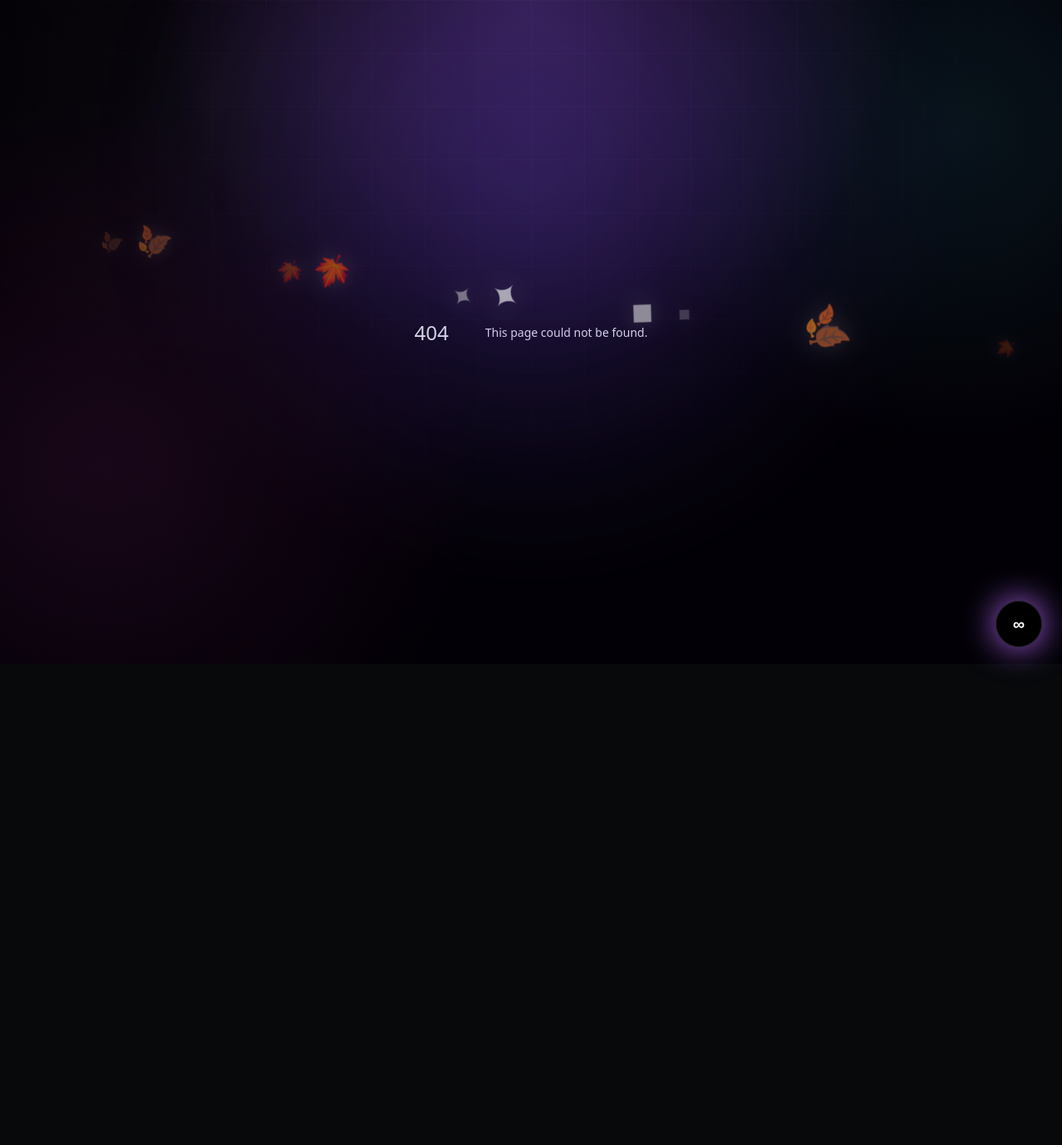
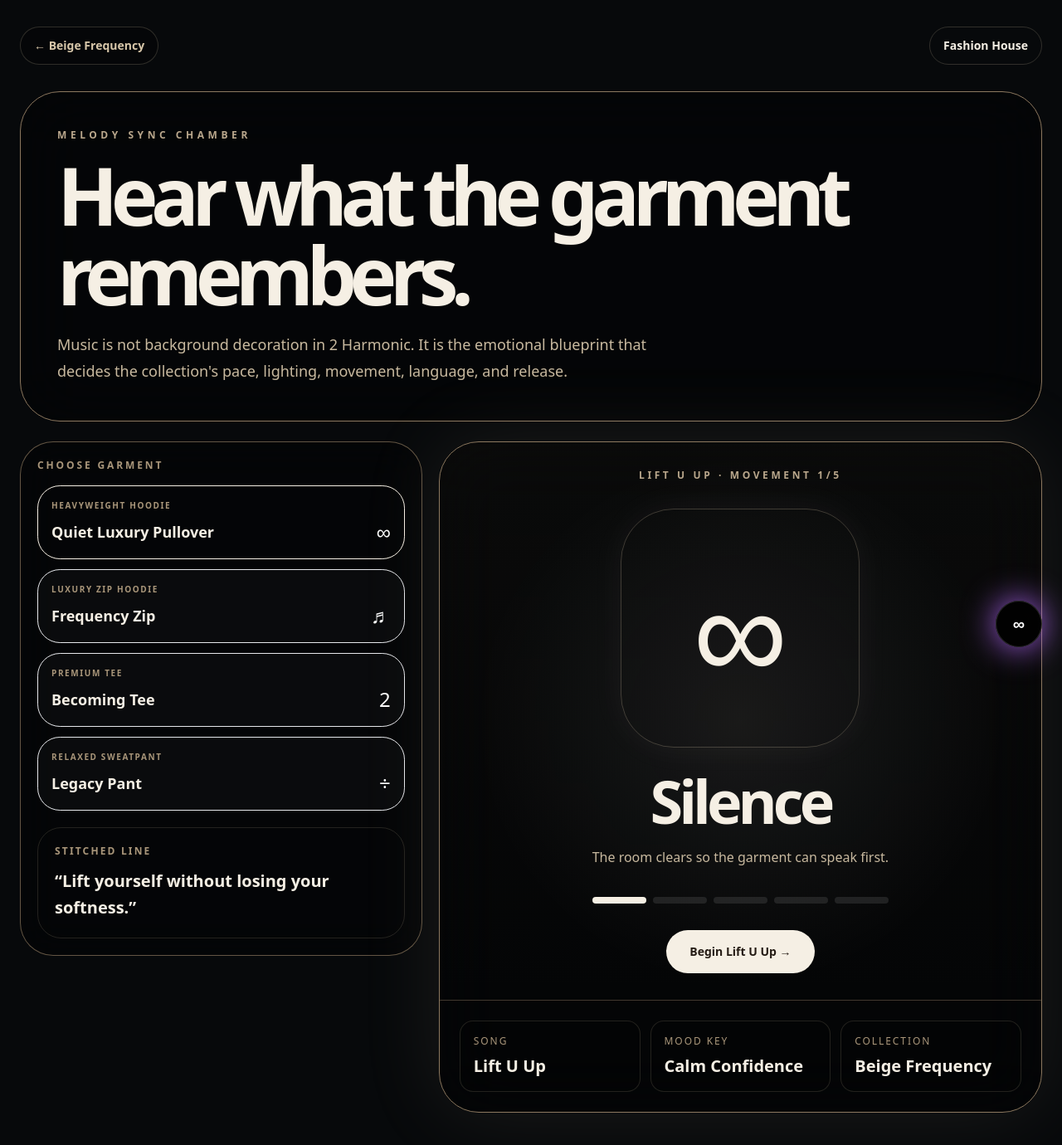
Before and after one commit to thatsmelodic/harmonic-os, a Next.js app: page /worlds/two-harmonic/melody-sync in a window 1280 px wide. Before the commit this address had no page. Shown: the top 1380 px of the page at 83% size. Before the commit the page ends 800 px from the top, so only its background shows below. Built offline with nearby package versions, Linux system fonts and the light colour scheme.

Commit message:
Build symbolic 2 Harmonic Melody Sync experience

```diff
--- /dev/null
+++ b/app/worlds/two-harmonic/melody-sync/page.tsx
@@ -0,0 +1,78 @@
+'use client';
+
+import Link from 'next/link';
+import { useMemo, useState } from 'react';
+import { beigeGarments } from '@/data/two-harmonic-universe';
+import { WorldCopy } from '@/components/studio/WorldCopy';
+
+const beats = [
+  { label: 'Silence', note: 'The room clears so the garment can speak first.' },
+  { label: 'Pulse', note: 'A low rhythm wakes the stitched heart and hardware.' },
+  { label: 'Lift', note: 'The melody rises while the garment moves into light.' },
+  { label: 'Memory', note: 'Lyrics become fragments around the piece.' },
+  { label: 'Frequency', note: 'Song, garment, and meaning resolve into one release.' },
+];
+
+export default function MelodySyncPage() {
+  const [activeIndex, setActiveIndex] = useState(0);
+  const [isPlaying, setIsPlaying] = useState(false);
+  const [garmentIndex, setGarmentIndex] = useState(0);
+  const garment = beigeGarments[garmentIndex];
+  const beat = beats[activeIndex];
+  const intensity = useMemo(() => 18 + activeIndex * 16, [activeIndex]);
+
+  const advance = () => {
+    setIsPlaying(true);
+    setActiveIndex((current) => Math.min(beats.length - 1, current + 1));
+  };
+
+  return (
+    <main className="two-harmonic-world relative min-h-screen overflow-hidden px-4 py-8 pb-28 sm:px-6" data-world-shell>
+      <div className="absolute inset-0 -z-30 transition-all duration-700" style={{ background: `radial-gradient(circle at center,rgba(245,239,228,${intensity / 160}),transparent 30rem),radial-gradient(circle at 75% 30%,rgba(111,90,69,.24),transparent 25rem),linear-gradient(145deg,#0c0907,#231a13 55%,#090706)` }} />
+      <div className="absolute inset-0 -z-20 opacity-30" style={{ backgroundImage: 'repeating-linear-gradient(90deg,transparent 0 44px,rgba(216,199,170,.05) 45px 46px)' }} />
+      <div className="pointer-events-none absolute inset-0 -z-10 overflow-hidden">{['♪','♬','∞','2','♩','÷'].map((symbol, index) => <span key={symbol} className="absolute transition-all duration-700" style={{ left: `${12 + index * 14}%`, top: `${18 + (index % 3) * 24}%`, fontSize: `${28 + activeIndex * 6}px`, opacity: isPlaying ? .08 + activeIndex * .025 : .03, transform: `translateY(${isPlaying ? -activeIndex * (8 + index) : 0}px)` }}>{symbol}</span>)}</div>
+
+      <div className="mx-auto max-w-7xl">
+        <nav className="mb-8 flex flex-wrap items-center justify-between gap-3">
+          <Link href="/worlds/two-harmonic/collections" className="rounded-full border border-[#d8c7aa]/20 bg-black/25 px-4 py-3 text-sm font-black text-[#d8c7aa]">← Beige Frequency</Link>
+          <Link href="/worlds/two-harmonic" className="rounded-full border border-[#d8c7aa]/20 bg-[#d8c7aa]/8 px-4 py-3 text-sm font-black text-[#f5efe4]">Fashion House</Link>
+        </nav>
+
+        <header className="rounded-[3rem] border border-[#8c785f] bg-black/35 p-7 backdrop-blur-2xl sm:p-11">
+          <p className="text-xs font-black uppercase tracking-[.38em] text-[#b9a78c]">Melody Sync Chamber</p>
+          <h1 className="mt-4 text-6xl font-black tracking-[-.09em] text-[#f5efe4] sm:text-8xl"><WorldCopy world="two-harmonic" field="melodyTitle" fallback="Hear what the garment remembers." /></h1>
+          <p className="mt-5 max-w-3xl text-lg leading-8 text-[#c8b99f]"><WorldCopy world="two-harmonic" field="melodyDescription" fallback="Music is not background decoration in 2 Harmonic. It is the emotional blueprint that decides the collection's pace, lighting, movement, language, and release." /></p>
+        </header>
+
+        <section className="mt-6 grid gap-5 lg:grid-cols-[.8fr_1.2fr]">
+          <aside className="h-fit rounded-[2.5rem] border border-[#8c785f]/70 bg-black/35 p-5 backdrop-blur-xl lg:sticky lg:top-5">
+            <p className="text-xs font-black uppercase tracking-[.24em] text-[#a9967a]">Choose Garment</p>
+            <div className="mt-4 grid gap-3">{beigeGarments.map((item, index) => <button key={item.slug} onClick={() => { setGarmentIndex(index); setActiveIndex(0); setIsPlaying(false); }} className={`rounded-[1.7rem] border p-4 text-left ${garmentIndex === index ? 'border-[#f5efe4] bg-[#d8c7aa]/12' : 'border-white/8 bg-white/[.025]'}`}><p className="text-[10px] font-black uppercase tracking-[.16em] text-[#a9967a]">{item.type}</p><div className="mt-2 flex items-center justify-between gap-4"><h2 className="text-lg font-black text-[#f5efe4]">{item.name}</h2><span className="text-2xl">{item.symbol}</span></div></button>)}</div>
+            <div className="mt-5 rounded-[1.8rem] border border-[#d8c7aa]/15 bg-[#d8c7aa]/6 p-5"><p className="text-xs font-black uppercase tracking-[.18em] text-[#a9967a]">Stitched Line</p><p className="mt-3 text-xl font-black leading-8 text-[#f5efe4]">“{garment.lyric}”</p></div>
+          </aside>
+
+          <article className="overflow-hidden rounded-[3rem] border border-[#8c785f] bg-black/40 shadow-[0_0_100px_rgba(216,199,170,.1)] backdrop-blur-2xl">
+            <div className="relative grid min-h-[650px] place-items-center overflow-hidden p-8 text-center">
+              <div className="absolute inset-0 transition-all duration-700" style={{ background: `radial-gradient(circle,rgba(245,239,228,${.08 + activeIndex * .035}),transparent ${20 + activeIndex * 3}rem),linear-gradient(to bottom,rgba(111,90,69,${.06 + activeIndex * .03}),transparent)` }} />
+              <div className="relative z-10 max-w-3xl">
+                <p className="text-xs font-black uppercase tracking-[.3em] text-[#b9a78c]">Lift U Up · Movement {activeIndex + 1}/{beats.length}</p>
+                <div className={`mx-auto mt-8 grid h-72 w-72 place-items-center rounded-[4rem] border border-[#d8c7aa]/25 bg-[#d8c7aa]/8 text-[10rem] text-[#f5efe4] transition-all duration-700 ${isPlaying ? 'scale-105' : ''}`} style={{ boxShadow: `0 0 ${40 + activeIndex * 18}px rgba(245,239,228,${.05 + activeIndex * .025})` }}>{garment.symbol}</div>
+                <h2 className="mt-7 text-5xl font-black tracking-[-.07em] text-[#f5efe4] sm:text-7xl">{beat.label}</h2>
+                <p className="mx-auto mt-4 max-w-xl text-base leading-8 text-[#c8b99f]">{beat.note}</p>
+
+                <div className="mx-auto mt-8 flex max-w-2xl gap-2">{beats.map((_, index) => <div key={index} className="h-2 flex-1 rounded-full transition-all" style={{ background: index <= activeIndex ? '#f5efe4' : 'rgba(255,255,255,.1)' }} />)}</div>
+
+                <div className="mt-8 flex flex-wrap justify-center gap-3">
+                  {activeIndex > 0 && <button onClick={() => setActiveIndex((value) => Math.max(0, value - 1))} className="rounded-full border border-[#d8c7aa]/20 bg-black/20 px-6 py-4 text-sm font-black text-[#d8c7aa]">Previous Movement</button>}
+                  {activeIndex < beats.length - 1 ? <button onClick={advance} className="rounded-full bg-[#f5efe4] px-7 py-4 text-sm font-black text-[#241b14]">{isPlaying ? 'Continue the Song →' : 'Begin Lift U Up →'}</button> : <Link href="/worlds/two-harmonic/collections" className="rounded-full bg-[#f5efe4] px-7 py-4 text-sm font-black text-[#241b14]">Enter the Collection</Link>}
+                </div>
+              </div>
+            </div>
+
+            <div className="grid gap-3 border-t border-[#8c785f]/45 p-6 sm:grid-cols-3"><div className="rounded-2xl border border-[#d8c7aa]/15 bg-black/20 p-4"><p className="text-xs uppercase tracking-[.16em] text-[#a9967a]">Song</p><p className="mt-2 text-xl font-black text-[#f5efe4]">Lift U Up</p></div><div className="rounded-2xl border border-[#d8c7aa]/15 bg-black/20 p-4"><p className="text-xs uppercase tracking-[.16em] text-[#a9967a]">Mood Key</p><p className="mt-2 text-xl font-black text-[#f5efe4]">Calm Confidence</p></div><div className="rounded-2xl border border-[#d8c7aa]/15 bg-black/20 p-4"><p className="text-xs uppercase tracking-[.16em] text-[#a9967a]">Collection</p><p className="mt-2 text-xl font-black text-[#f5efe4]">Beige Frequency</p></div></div>
+          </article>
+        </section>
+      </div>
+    </main>
+  );
+}
```
